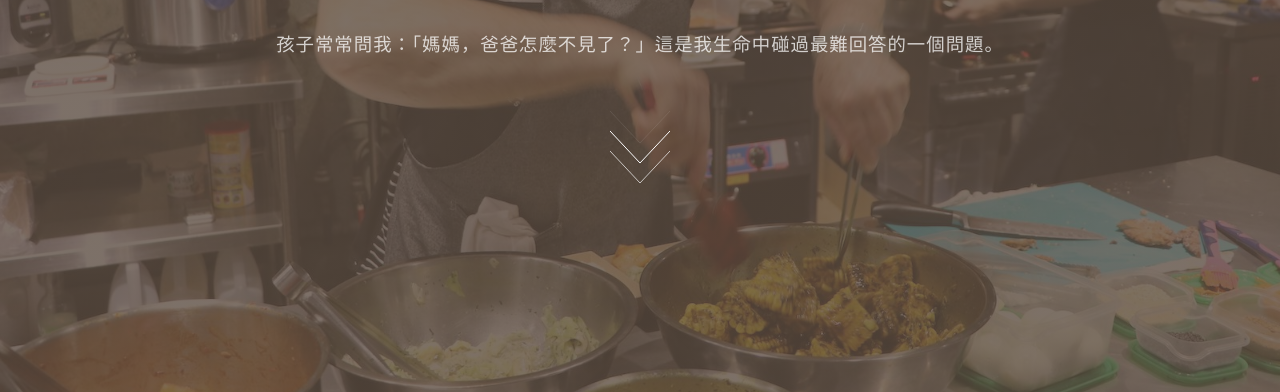
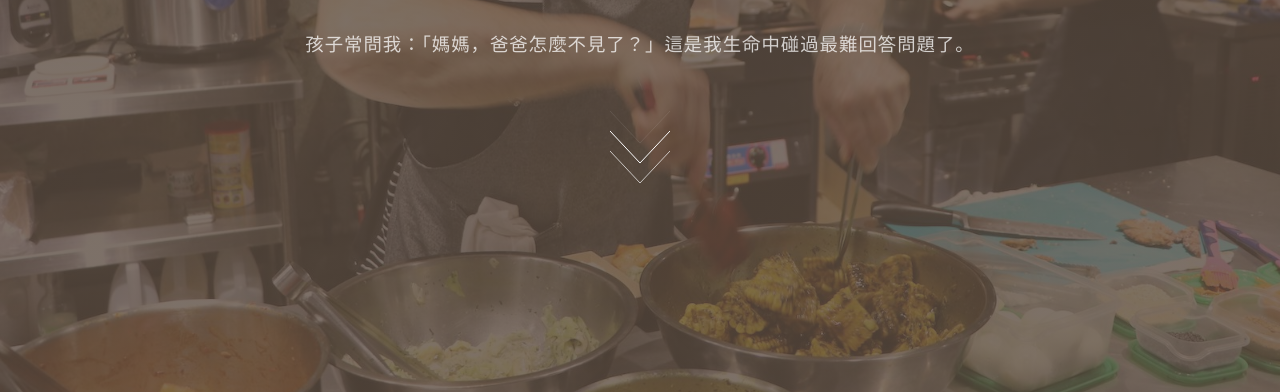
Before and after one commit to calumleung/single-mom, a website with bundled scripts: page index.html in a window 1280 px wide. Shown: the part 408-800 px from the top of the page. Built offline with nearby package versions, Linux system fonts and the light colour scheme; a script that the page names is missing.

Commit message:
content updated

```diff
--- a/index.html
+++ b/index.html
@@ -69,7 +69,7 @@
         <hr class="divider my-4">
       </div>
       <div class="col-lg-8 align-self-baseline">
-        <p class="text-white-75 font-weight-light mb-5 text-center">孩子常常問我：「媽媽，爸爸怎麼不見了？」這是我生命中碰過最難回答的一個問題。</p>
+        <p class="text-white-75 font-weight-light mb-5 text-center">孩子常問我：「媽媽，爸爸怎麼不見了？」這是我生命中碰過最難回答問題了。</p>
         <a class="js-scroll-trigger" href="#about"><svg class="arrows">
           <path class="a1" d="M0 0 L30 32 L60 0"></path>
           <path class="a2" d="M0 20 L30 52 L60 20"></path>
```
